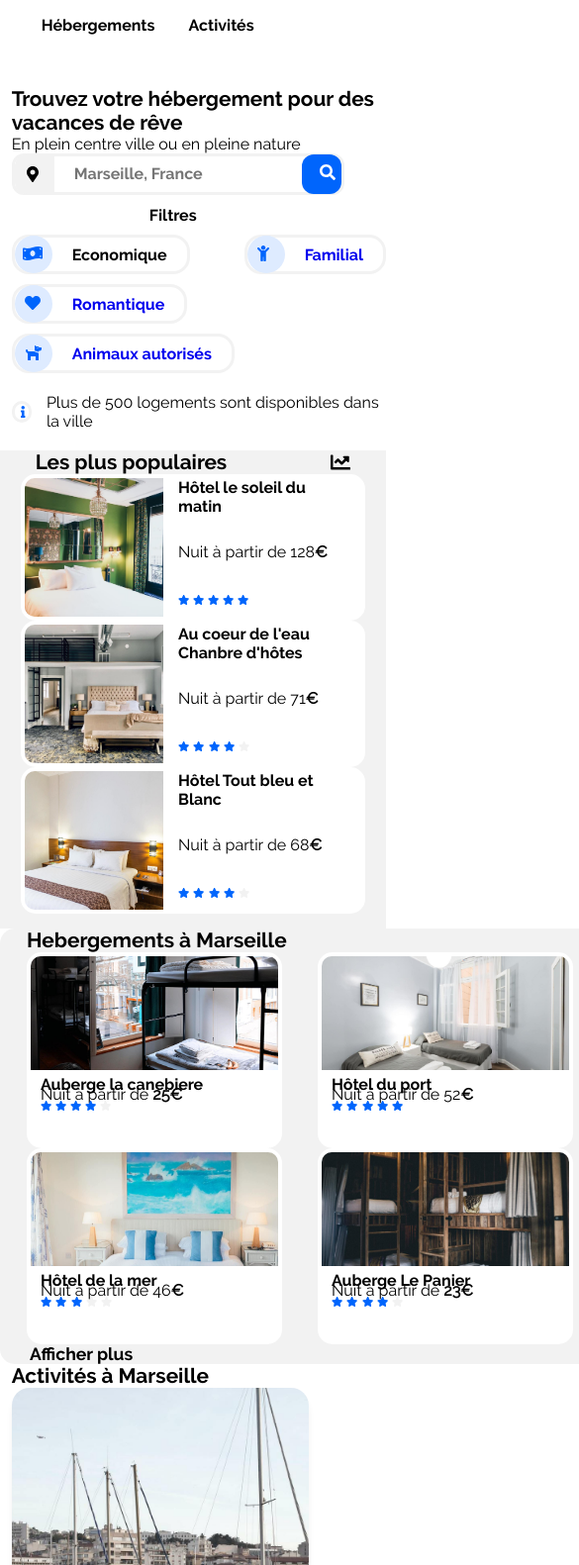
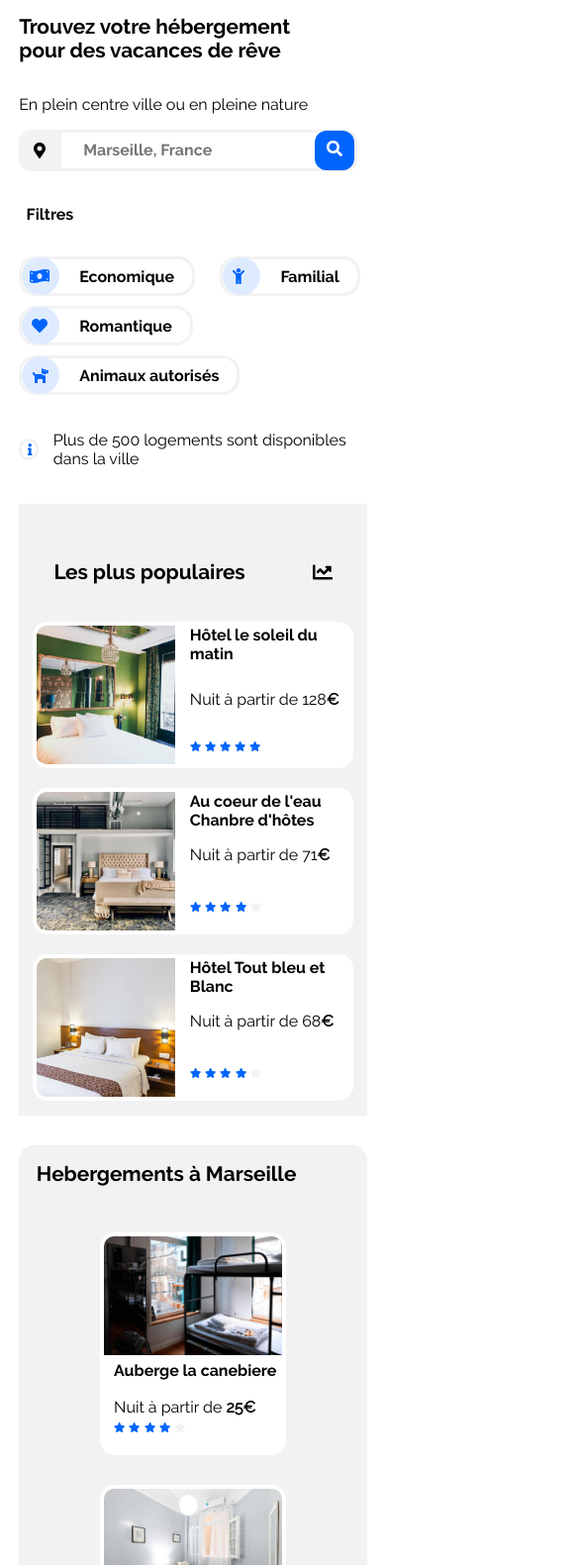
Before and after one commit to PhVidalOC/PhilippeVidal_2_09032021, a plain HTML site: page index.html in a window 390 px wide. Shown: the part 148-1729 px from the top of the page at 99% size, 585 px wide, since content can reach past the window. Drawn offline with Linux system fonts and the light colour scheme.

Commit message:
Responsive 1440 & 480

```diff
--- a/index.html
+++ b/index.html
@@ -1,7 +1,9 @@
 <!DOCTYPE html>
 <html lang= "fr">
 <head>
+    <meta name="viewport" content="width=device-width, initial-scale=1.0">
     <meta charset='utf-8'>
+
     <title>Reservia - logement pour vacances de rêve</title>
     <script data-search-pseudo-elements defer src="https://pro.fontawesome.com/releases/v5.10.1/js/all.js"></script>
     <link rel="stylesheet" href="style.css">
@@ -18,9 +20,7 @@
                 </div>
                       <!-- Nav *Liste --><!-- fieldset-->
 
-
                 <div id= "navigation">
-                    <div class= "navpage">
                             <!-- choix hebergent-->
                     <nav class="nav1">
                         <a href="#hebergement">Hébergements</a>
@@ -28,19 +28,16 @@
                         <!-- choix activités-->
                         <a href="#activity">Activités</a>
                     </nav>
-                    </div>
                 </div> <!-- id= "navigation">-->
 
                         <!-- s'inscrire-->
                 <div class="inscription">
-
                     <nav class="nav1">
                         <a href="#">S'inscrire</a>
                     </nav>
                 </div>
-                </div>
 
-            </div> <!-- titre_principal-->
+            </div><!-- titre_principal-->
         </header>
 
         <section class="trouver">
@@ -54,9 +51,9 @@
                     <i class="fas fa-map-marker-alt"></i>
                 </div>
                 <form id= "city_fr" method="post" action="#">
-                    <p>
+
                         <input type="text" name="city" id="city" placeholder="Marseille, France"/>
-                    </p>
+
                 </form>
 
                 <div class="button">
@@ -83,7 +80,7 @@
                         </div>
                         <div class="choix">
                             <nav>
-                                <span> Economique </span>
+                                <a> Economique </a>
                             </nav>
                         </div>
                     </div>
@@ -95,7 +92,7 @@
                         </div>
                         <div class="choix">
                             <nav>
-                                <a href="#">Familial</a>
+                                <a>Familial</a>
                             </nav>
                         </div>
                     </div>
@@ -107,7 +104,7 @@
                         </div>
                         <div class="choix">
                             <nav>
-                                <a href="#">Romantique</a>
+                                <a>Romantique</a>
                             </nav>
                         </div>
                     </div>
@@ -119,7 +116,7 @@
                         </div>
                         <div class="choix">
                             <nav>
-                                <a href="#">Animaux autorisés</a>
+                                <a>Animaux autorisés</a>
                             </nav>
                         </div>
                     </div>
@@ -142,89 +139,103 @@
                 <section class="ville">
                     <h1 id="hebergement">Hebergements à Marseille</h1>
                     <div class= marseille>
+                        <div class= "boxfig1">
                             <figure class= "fig1">
                                 <a href="#">
                                     <img src="images/hebergements/3_medium/marcus-loke-WQJvWU_HZFo-unsplash.jpg" alt="la_canebiére"/>
                                 </a>
-                            <figcaption>Auberge la canebiere
-                                <p>Nuit à partir de <strong>25€</strong></p>
+                                <figcaption>Auberge la canebiere</figcaption>
+                            </figure>
+                            <p class= "txt1">Nuit à partir de <strong>25€</strong><br>
                                 <i class="fas fa-star"></i>
                                 <i class="fas fa-star"></i>
                                 <i class="fas fa-star"></i>
                                 <i class="fas fa-star"></i>
                                 <i class="fas fa-star" style="color: #f2f2f2;"></i>
-                            </figcaption>
-                        </figure>
+                            </p>
+                        </div>
 
+                        <div class= "boxfig1">
                             <figure class= "fig1">
                                 <a href="#">
                                     <img src="images/hebergements/3_medium/fred-kleber-gTbaxaVLvsg-unsplash.jpg" alt="port"/>
                                 </a>
-                        <figcaption>Hôtel du port
-                            <p>Nuit à partir de 52<strong>€</strong><p>
+                                <figcaption>Hôtel du port</figcaption>
+                            </figure>
+                            <p class= "txt1">Nuit à partir de 52<strong>€</strong><br>
                                 <i class="fas fa-star"></i>
                                 <i class="fas fa-star"></i>
                                 <i class="fas fa-star"></i>
                                 <i class="fas fa-star"></i>
                                 <i class="fas fa-star"></i>
-                        </figcaption>
-                    </figure>
+                            </p>
+                        </div>
 
+                        <div class= "boxfig1">
                             <figure class= "fig1">
                                 <a href="#">
                                     <img src="images/hebergements/3_medium/reisetopia-B8WIgxA_PFU-unsplash.jpg" alt="mouette"/>
                                 </a>
-                        <figcaption>Hôtel Les mouettes
-                            <p>Nuit à partir de 76<strong>€</strong><p>
+                                <figcaption>Hôtel Les mouettes</figcaption>
+                            </figure>
+                            <p class= "txt1">Nuit à partir de 76<strong>€</strong><br>
                                 <i class="fas fa-star"></i>
                                 <i class="fas fa-star"></i>
                                 <i class="fas fa-star"></i>
                                 <i class="fas fa-star"></i>
                                 <i class="fas fa-star" style="color: #f2f2f2;"></i>
-                        </figcaption>
-                    </figure>
+                            </p>
+                        </div>
 
+                        <div class= "boxfig1">
                             <figure class= "fig1">
                                 <a href="#">
                                     <img src="images/hebergements/3_medium/annie-spratt-Eg1qcIitAuA-unsplash.jpg" alt="mer"/>
                                 </a>
-                        <figcaption>Hôtel de la mer
-                        <p>Nuit à partir de 46<strong>€</strong><p>
+                                <figcaption>Hôtel de la mer</figcaption>
+                            </figure>
+                        <p class= "txt1">Nuit à partir de 46<strong>€</strong><br>
                             <i class="fas fa-star"></i>
                             <i class="fas fa-star"></i>
                             <i class="fas fa-star"></i>
                             <i class="fas fa-star" style="color: #f2f2f2;"></i>
                             <i class="fas fa-star" style="color: #f2f2f2;"></i>
-                        </figcaption>
-                    </figure>
+                            </p>
+                        </div>
 
+                        <div class= "boxfig1">
                             <figure class= "fig1">
                             <a href="#">
                                 <img src="images/hebergements/3_medium/nicate-lee-kT-ZyaiwBe0-unsplash.jpg" alt="panier"/>
                             </a>
-                        <figcaption>Auberge Le Panier
-                            <p>Nuit à partir de <strong>23€</strong><p>
+                            <figcaption>Auberge Le Panier</figcaption>
+                        </figure>
+                            <p class= "txt1">Nuit à partir de <strong>23€</strong><br>
                                 <i class="fas fa-star"></i>
                                 <i class="fas fa-star"></i>
                                 <i class="fas fa-star"></i>
                                 <i class="fas fa-star"></i>
                                 <i class="fas fa-star" style="color: #f2f2f2;"></i>
-                        </figcaption>
-                    </figure>
+                            </p>
+                        </div>
 
+                        <div class= "boxfig1">
                             <figure class= "fig1">
                             <a href="#">
                                 <img src="images/hebergements/3_medium/febrian-zakaria-M6S1WvfW68A-unsplash.jpg" alt="amina"/>
                             </a>
-                        <figcaption>Hôtel chez Amina
-                            <p>Nuit à partir de 96<strong>€</strong><p>
+
+                            <figcaption>Hôtel chez Amina</figcaption>
+                            </figure>
+                            <p class= "txt1">Nuit à partir de 96<strong>€</strong> <br>
                                 <i class="fas fa-star"></i>
                                 <i class="fas fa-star"></i>
                                 <i class="fas fa-star"></i>
                                 <i class="fas fa-star"></i>
-                            <i class="fas fa-star"></i></figcaption>
-                    </figure>
-                </div> <!--class="logements"-->
+                                <i class="fas fa-star"></i>
+                            </p>
+                        </div>
+                    </div> <!--class= marseille-->
                     <h2>Afficher plus</h2>
                 </section> <!--class="ville"-->
 
@@ -232,9 +243,13 @@
                 <!-- Section populaire-->
                 <!-- Nav _ Logo Les plus populaire-->
                 <!-- lieu, tarif, avis-->
-
                 <section class="populaires">
-                <h1>Les plus populaires <i class="fas fa-chart-line"></i></h1>
+                    <div class= "poph1">
+                        <h1>Les plus populaires </h1>
+                        <div>
+                            <i class="fas fa-chart-line"></i>
+                        </div>
+                    </div>
 		            <div class="pop">
                         <figure class= "fig2">
                             <a href="#">
@@ -282,7 +297,7 @@
                         </figure>
                     </div>
                 </section> <!---class="populaires"-->
-            </div>
+            </div> <!--class="logements"-->
 
 
             <!-- Article Activité ville -->
@@ -310,14 +325,12 @@
                         <figcaption>Îles du Frioul</figcaption>
                     </figure>
 		        </div>
-
                 <figure class= "fig_v">
                     <a href="#">
                         <img src="images/activites/3_medium/kilyan-sockalingum-NR8-cBCN3aI-unsplash.jpg" alt="Parc des Calanques"/>
 			        </a>
                         <figcaption>Parc National des Calanques</figcaption>
                     </figure>
-
                 <div class="img-h">
 		            <figure class= "fig_dame">
                             <a href="#">
--- a/style.css
+++ b/style.css
@@ -42,11 +42,15 @@ body
 {
     width: 90%;
     display: flex;
+    flex-wrap: wrap;
     justify-content: space-between;
-    flex-wrap: wrap;
+
     margin-left: 3%;
 }
-
+#logo
+{
+    margin-right: 50%;
+}
 #logo img
 {
     width: 100px;
@@ -58,47 +62,45 @@ nav a
 {
     text-decoration-line: none;
 }
+
 #navigation
 {
-    width: 250px;
     display: flex;
-    justify-items: flex-end;
+    justify-content: flex-end;
     justify-content: space-between;
-    flex-wrap: wrap;
+    flex-wrap: nowrap;
     list-style-type: none;
     padding-top: 45px;
+    margin-left: 60px;
+}
+.nav1 a
+{
+    font-family: 'ralewaybold', serif;
+	font-size: 1em;
+    text-align: right;
+    text-decoration-line: none;
+    padding-top: 30px;
+    margin-left: 50px;
+}
 
-}
-.navpage
-{
-    height: 60px;
-}
  .inscription
 {
     list-style-type: none;
     padding-top: 45px;
 }
 
-.nav1 a
-{
-    font-family: 'ralewaybold', serif;
-	font-size: 1em;
-    text-decoration-line: none;
-    padding-top: 30px;
-    padding-left: 30px;
-    color: #000;
-}
+
 .nav1 a:hover
 {
     border-top: 2px solid;
     border-top-color: #0065FC;
 }
 
-.navigation a:visited
+ a:visited
 {
     color: #0065FC;
 }
-nav a:active
+a:active
 {
     color:#F2F2F2
 }
@@ -152,15 +154,15 @@ h3
 }
 .fa-map-marker-alt
 {
-    padding-bottom: 10px;
     padding-left: 2px;
 }
+
 
 #city
 {
     width: 230px;
-    background:none;
-    border: hidden;
+    border-color: transparent;
+
 }
 
 #city_fr input
@@ -179,19 +181,17 @@ h3
     text-align: center;
     display: flex;
     justify-content: center;
-
-
 }
 .button input
 {
-
     font-family: 'ralewaybold', serif;
     font-size: 1em;
     color:#ffffff;
-    background-color: unset;
+    background-color: transparent;
     border:unset;
 
 }
+
 .fa-search
 {
    display: none;
@@ -203,13 +203,12 @@ aside
 }
 .filtresline
 {
-
+    width: 100%;
     display: flex;
     justify-content: left;
 
     flex-wrap: wrap;
     align-items: flex-start;
-    align-items: center;
 
 }
 
@@ -221,12 +220,13 @@ aside
 }
 .filtres
 {
-    width: 60%;
+    width: 70%;
     font-family: 'ralewaybold', serif;
     font-size: 1em;
     display: flex;
     flex-wrap: wrap;
     justify-content: space-between;
+    margin-right: 1%;
 
 }
 
@@ -239,7 +239,7 @@ aside
     border-style: solid;
     border-color: #F2F2F2;
     margin-top: 10px;
-    padding-right: 20px;
+    padding-right: 18px;
 }
 .iconfilter
 {
@@ -248,8 +248,9 @@ aside
     height: 38px;
     border-radius: 19px;
     background-color: #DEEBFF;
+    display: flex;
+    align-items: center;
     margin-right: 20px;
-    padding-left: unset;
 }
 
 .choix a:hover
@@ -259,12 +260,10 @@ aside
 
 .fa-map-marker-alt, .fa-dog, .fa-heart, .fa-child
 {
-    margin-top: 10px;
     margin-left: 10px;
 }
 .fa-money-bill-wave
 {
-    margin-top: 10px;
     margin-left: 8px;
 }
 .filter p
@@ -307,7 +306,6 @@ aside
 .logements
 {
     width: auto;
-
     font-family: 'ralewayregular', serif;
     display: flex;
     justify-content: space-between;
@@ -320,54 +318,64 @@ aside
     width: 900px;
     text-align: left;
 	background-color: #f2f2f2;
-
 	border-radius: 15px;
 }
 
 .ville h1
 {
-    padding-left: 3%;
+    margin-left: 5%;
 }
 .marseille
 {
-
     display: flex;
-    justify-content: flex-start;
-    flex-direction: row;
     flex-wrap: wrap;
+    justify-content: center;
     justify-content: space-between;
+    align-content: flex-start;
     margin-left: 3%;
     margin-right: 3%;
+}
 
+.boxfig1
+{
+
+    background-color:#ffffff;
+    border-radius: 15px;
+    border: solid ;
+    border-width: 4px;
+    border-color: #ffffff;
+    font-size: 1em;
+    display: flex;
+    align-content: flex-start;
+    justify-content: center;
+
+    flex-direction: column;
+    margin: auto;
+    margin-top: 30px;
 }
 
 .fig1
 {
     width: 250px;
-    height: 190px;
     display: flex;
+    justify-content: center;
     justify-content: flex-start;
     flex-direction: column;
-    background-color:#ffffff;
-    border-radius: 15px;
-    border: solid ;
-    border-color: #ffffff;
-    border-width: 4px;
-    text-align: left;
-    line-height: 60%;
-    font-size: 1em;
-    margin-left: 0;
-    margin-right: 0;
+    margin: 0;
+
 }
 
 .fig1 img
 {
     border-radius: 10px 10px 0 0;
     height: 115px;
-    width: 250px;
+    width: 100%;
     object-fit: cover;
 }
-
+.txt1
+{
+    margin-left: 10px;
+}
 .fa-star
 {
     font-size: 10px;
@@ -379,7 +387,6 @@ aside
     font-family: 'ralewaybold', serif;
     text-align: left;
     padding-left: 10px;
-    padding-top: 10px;
 }
 
 figure p
@@ -391,6 +398,7 @@ figure p
 .ville h2
 {
     padding-left: 30px;
+    padding-top: 20px;
 }
 
 .populaires
@@ -402,15 +410,19 @@ figure p
     display: flex;
     justify-content: center;
     flex-wrap: wrap;
+    align-content: flex-start;
+    margin-left: 2%;
 }
-.populaires h1
+.poph1
 {
-    text-align: center;
+    width: 80%;
+    display: flex;
+    justify-content: space-between;
+    align-items: center;
 }
 .fa-chart-line
 {
     font-size: 20px;
-    padding-left: 100px;
 }
 
 .pop
@@ -418,7 +430,6 @@ figure p
     display: flex;
     justify-content: center;
     flex-direction: column;
-
     padding-bottom: 15px;
 }
 
@@ -432,6 +443,7 @@ figure p
     background-color: #ffffff;
     font-size: 1em;
     display: flex;
+    justify-items: center;
 
 }
 .fig2 img
@@ -462,7 +474,7 @@ figure p
 
 .activites
 {
-    width: 90%;
+    width: auto;
     font-family: 'ralewayregular', serif;
     margin-top: 0px;
     margin-left: 3%;
@@ -473,11 +485,12 @@ figure p
 .actifig
 {
     display: flex;
-    justify-content: left;
     flex-wrap: wrap;
+    justify-content: center;
     justify-content: space-between;
     border-radius: 15px;
     background-color: #ffffff;
+    margin: auto;
 }
 
 .actifig img
@@ -486,7 +499,6 @@ figure p
 }
 .actifig figure
 {
-    flex-flow: column;
     border-radius: 20px;
     box-shadow: 0px 6px 6px  #f2f2f2;
     margin: 0px;
@@ -523,13 +535,14 @@ figure p
 }
 .fig_fort
 {
-    flex-flow: column;
+    flex-flow: wrap;
     width: 300px;
     height: 230px;
 }
 
 .fig_fort img
 {
+    flex-flow: wrap;
     width: 300px;
     height: 180px;
     object-fit: cover;
@@ -538,7 +551,7 @@ figure p
 
 .fig_iles
 {
-    flex-flow: column;
+    flex-flow: wrap;
     width: 300px;
     height: 160px;
 }
@@ -586,13 +599,13 @@ footer
     background-color: #F2F2F2;
     display: flex;
     flex-wrap: wrap;
-    margin-top: 45px;
+    margin-top: 60px;
+    padding-bottom: 40px;
 }
-
 
 #pied
 {
-    width: 90%;
+    width: 100%;
 
     display: flex;
     justify-content:left;
@@ -600,21 +613,23 @@ footer
     align-content: flex-start;
     justify-content: space-between;
     margin-left: 3%;
+    margin-right: 3%;
 }
 
 #pied h2
 {
     text-align: left;
-
 }
 
 .choixpied
 {
+    width: 300px;
     display: flex;
     flex-direction: column;
     list-style-type: none;
-    line-height: 30px;
+    padding-top: 15px;
 }
+
 .choixpied a
 {
     font-family: 'ralewaybold', serif;
@@ -629,11 +644,11 @@ footer
     {
         width: auto;
     }
-    * {
-        margin: 0;
-        padding: 0;
+
+    #logo
+    {
+        margin-right: 0%;
     }
-
     #titre_principal > .inscription
     {
         order:2;
@@ -644,13 +659,26 @@ footer
     }
     #navigation
     {
+       padding-top: 0;
         margin-left: 0px;
        justify-items: flex-start;
-
+    }
+    .nav1 a
+    {
+        padding-top: 0;
+        padding-bottom: 10px;
+    }
+    .nav1 a:hover
+    {
+        border-top: none;
+        border-bottom: 2px solid;
     }
 
-
-
+    .trouver h1
+    {
+        width: 90%;
+        padding-bottom: 15px;
+    }
     .button
     {
         width: 40px;
@@ -660,7 +688,6 @@ footer
     {
         display: initial;
         padding-top: 10px;
-        padding-left: 12px;
     }
     .button input
     {
@@ -670,25 +697,153 @@ footer
 
     .filtresline
     {
-
+        width: 100%;
         flex-wrap: wrap;
         flex-direction: column;
     }
     .filtres_titl
     {
-        text-align: left;
+        margin: 2%;
+    align-items:flex-start
     }
     .filtres
     {
-        width: 100%;
+        width: 95%;
     }
     .logements
     {
-    margin: 0%;
-flex-direction: column-reverse;}
+        flex-wrap: wrap-reverse;
+    }
+
     .populaires
     {
         width: 100%;
         border-radius: 0;
+        margin: auto;
+        padding-top: 40px;
+    }
+
+    .fig2
+    {
+        width: 90%;
+        margin: auto;
+        margin-top: 20px;
+
+    }
+    .ville
+    {
+        width:100%;
+        margin: auto;
+        justify-content: center;
+        margin-top: 30px;
+    }
+    .fig1
+    {
+        width: 100%;
+        line-height: 130%;
+    }
+    .fig1 img
+    {
+        width: 100%;
+        height: 120px;
+    }
+    .ville h2
+    {
+        margin-top: 20px;
+        margin-bottom: 30px;
+    }
+    .activites
+    {
+        margin-top: 0px;
+        margin:auto;
+        margin-top: 40px;
+    }
+    #activity
+    {
+        margin-left: 3%;
+    }
+    .actifig
+    {
+        width: 100%;
+        margin-left: 3%;
+    }
+    .fig_v
+    {
+        width: 90%;
+        height: 180px;
+    }
+    .fig_v img
+    {
+        width: 100%;
+        height: 130px;
+    }
+    .img-h
+    {
+        width: 90%;
+        margin-top: 50px;
+        margin-bottom: 50px;
+    }
+    .fig_fort
+    {
+        width: 100%;
+        height: 180px;
+    }
+
+    .fig_fort img
+    {
+        width: 100%;
+        height: 140px;
+    }
+
+
+    .fig_iles
+    {
+        width: 100%;
+        height: 180px;
+        margin-bottom: 50px;
+    }
+
+    .fig_iles img
+    {
+        width: 100%;
+        height: 140px;
+        object-fit: cover;
+    }
+
+    .fig_dame
+    {
+        width: 100%;
+        height: 180px;
+    }
+
+    .fig_dame img
+    {
+        width: 100%;
+        height: 140px;
+    }
+
+    .fig_longch
+    {
+        width: 100%;
+        height: 180px;
+    }
+
+    .fig_longch img
+    {
+        width: 100%;
+        height: 140px;
+    }
+
+    .propos
+    {
+        margin-bottom: 40px;
+    }
+    .hebergements
+    {
+        margin-bottom: 40px;
+    }
+    .assistance
+    {
+        margin-bottom: 40px;
     }
 }
```
Lines whose indentation alone changed are shown as unchanged.
